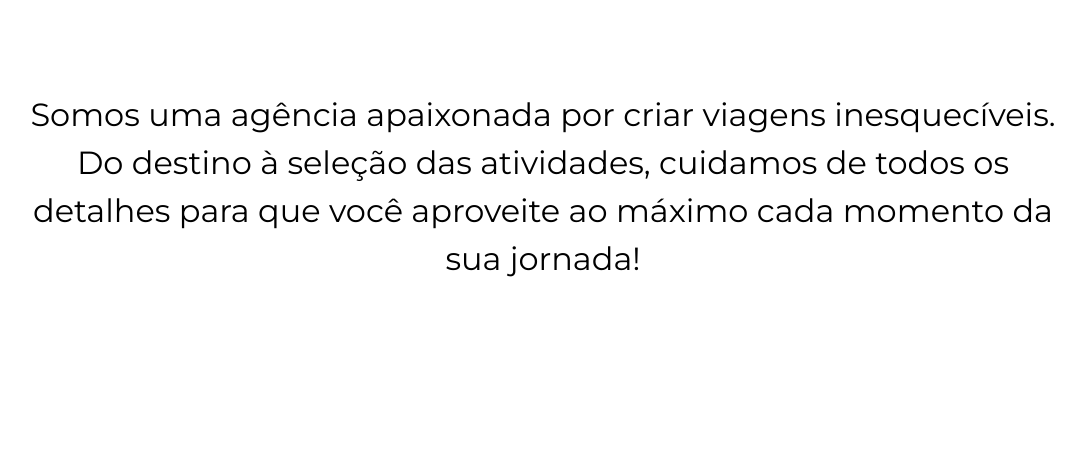
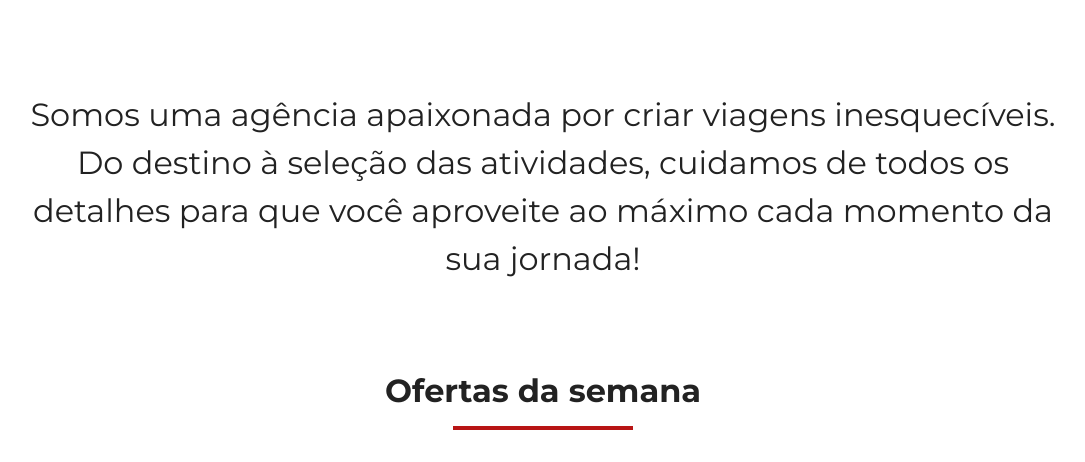
Before and after one commit to lucasbernardes26/jornada-viagens, a plain HTML site: page index.html in a window 1280 px wide. Shown: the part 759-1221 px from the top of the page, without its empty margins (97-1182 px from the left). Before the commit the page ends 1130 px from the top, so only its background shows below. Drawn offline with Linux system fonts and the light colour scheme.

Commit message:
adiciona titulo componentizado

```diff
--- a/css/global.css
+++ b/css/global.css
@@ -28,4 +28,30 @@
 }
 body {
   font-family: "Montserrat";
+  color: var(--text-primary-color);
 }
+.section-title h2 {
+  font-size: 28px;
+  font-weight: var(--title-weight);
+  margin: 0;
+  text-align: center;
+}
+.section-title hr {
+  background-color: var(--secondary-color);
+  width: 180px;
+  height: 4px;
+  border: none;
+  margin: 16px auto 32px;
+}
+@media screen and (min-width: 768px) {
+  .section-title h2{
+    font-size: 32px;
+  }
+  }
+
+  @media screen and (min-width: 1024px) {
+
+  }
+  @media screen and (min-width: 1920px) {
+
+  }
--- a/css/style.css
+++ b/css/style.css
@@ -1,3 +1,4 @@
 @import url(global.css);
 @import url(header.css);
 @import url(hero.css);
+@import url(offers.css);
--- a/index.html
+++ b/index.html
@@ -63,6 +63,18 @@
           que você aproveite ao máximo cada momento da sua jornada!
         </h2>
       </section>
+      <section class="offers">
+        <div class="section-title">
+          <h2>Ofertas da semana</h2>
+          <hr />
+        </div>
+      </section>
+      <!-- <section class="categories">
+        <div class="section-title">
+          <h2>Busque por categoria</h2>
+          <hr />
+        </div>
+      </section> -->
     </main>
   </body>
 </html>
```
Also changed, not shown: css/offers.css (added).
